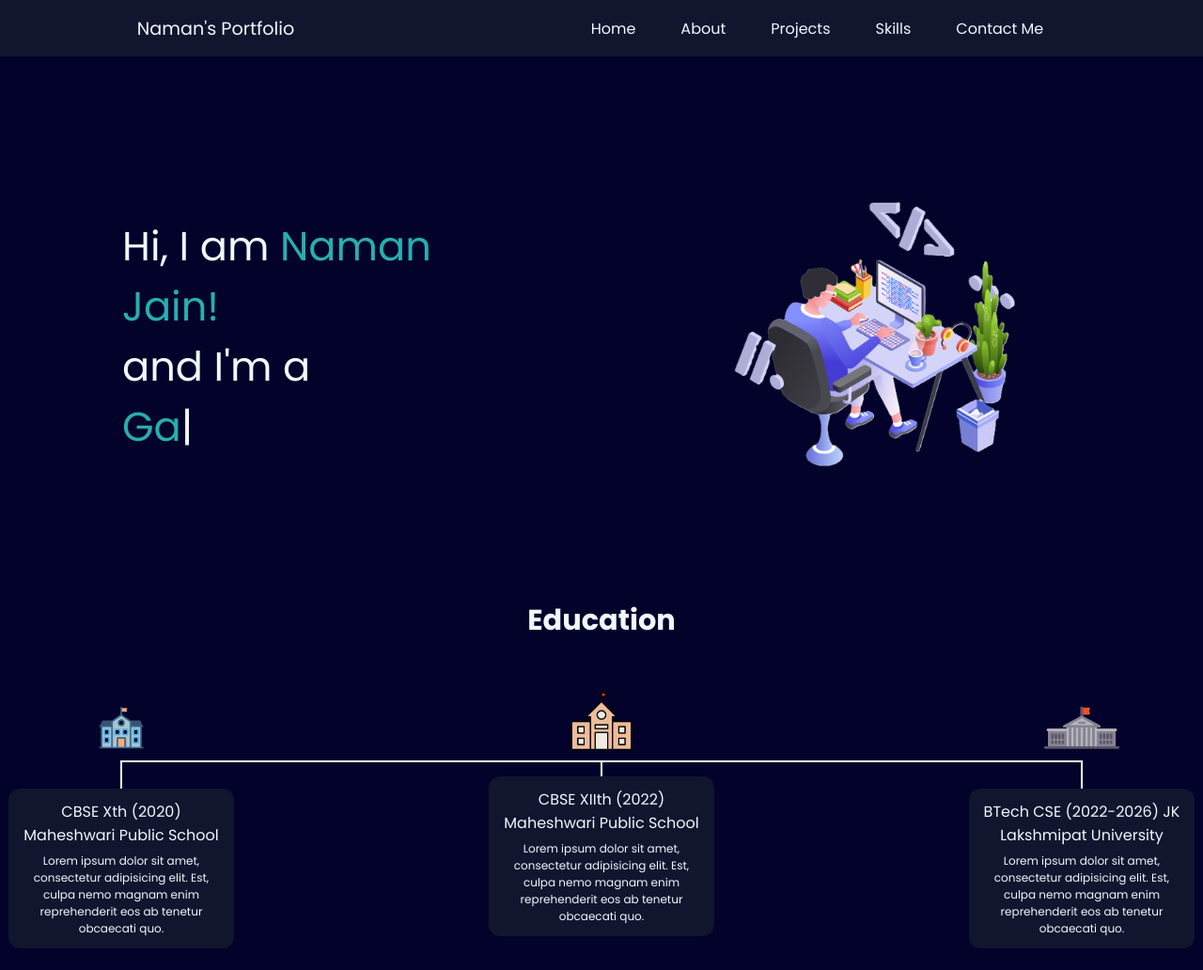
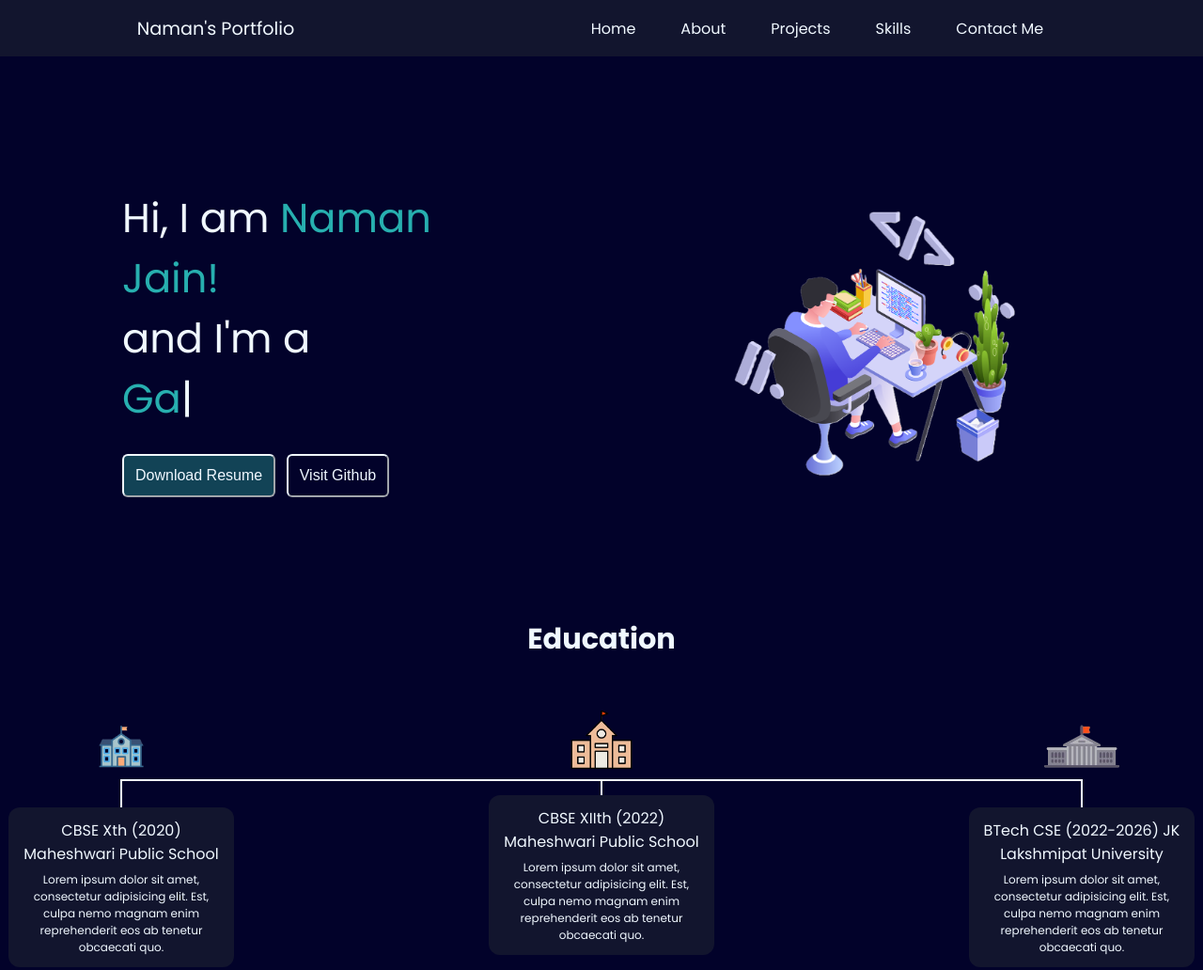
Before and after one commit to Namanjain026/Portfolio1, a plain HTML site: page index.html in a window 1280 px wide. Shown: the top 1032 px of the page at 94% size. Drawn offline with nearby package versions, Linux system fonts and the light colour scheme.

Commit message:
added buttons

```diff
--- a/index.html
+++ b/index.html
@@ -69,6 +69,44 @@ nav ul li a:hover {
 .leftsection {
   font-size: 2.7rem;
 }
+
+.leftsection .buttons {
+    padding: 8px 0;
+}
+.leftsection .btn2 {
+  padding:12px;
+  background-color:rgb(2, 2, 42);
+  color: aliceblue;
+  border-color: aliceblue;
+  border-radius: 6px;
+  font-size: 16px;
+}
+.leftsection .btn2:hover {
+  padding:12.3px;
+  background-color:rgb(18, 67, 86);
+  color: aliceblue;
+  border-color: aliceblue;
+  border-radius: 6px;
+  font-size: 16px;
+}
+.leftsection .btn1 {
+  padding:12px;
+  background-color:rgb(18, 67, 86);
+  color: aliceblue;
+  border-color: aliceblue;
+  border-radius: 6px;
+  font-size: 16px;
+}
+.leftsection .btn1:hover {
+  padding:12.3px;
+  background-color:rgb(2, 2, 42);
+  color: aliceblue;
+  border-color: aliceblue;
+  border-radius: 6px;
+  font-size: 16px;
+}
+
+
 .rightsection img {
   width: 80%;
 }
@@ -183,6 +221,10 @@ footer {
         Hi, I am <span class="teal">Naman Jain!</span>
         <div>and I'm a</div>
         <span id="element"></span>
+        <div class = "buttons">
+            <button class="btn1">Download Resume</button>
+            <button class="btn2">Visit Github</button>
+        </div>
       </div>
       <div class="rightsection">
         <img src="d1.png" alt="" />
@@ -236,7 +278,7 @@ footer {
 
   <footer>
     <div class="footer">
-      <h5>©Naman Jain. All rights reserved</h5>
+      <h5>Copyright © Naman Jain. All rights reserved</h5>
     </div>
   </footer>
 
```
